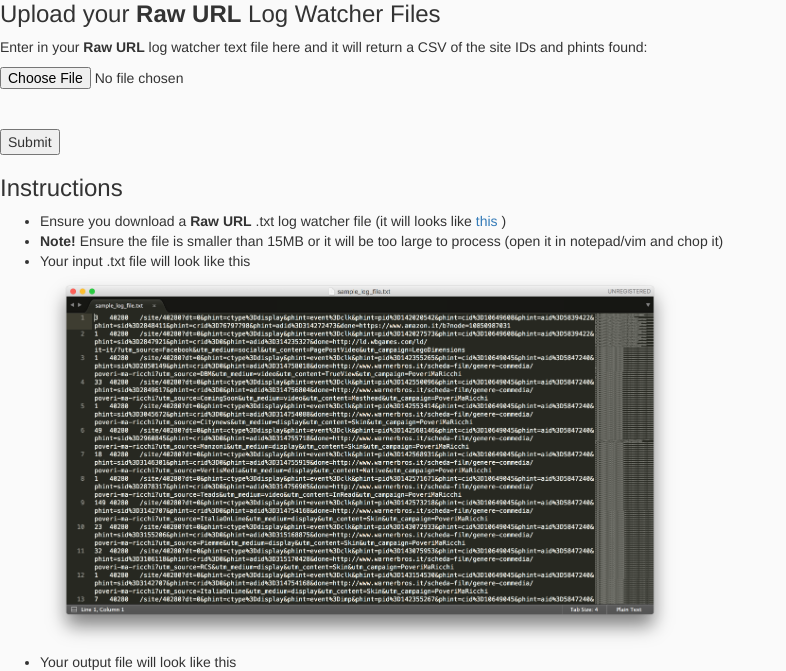
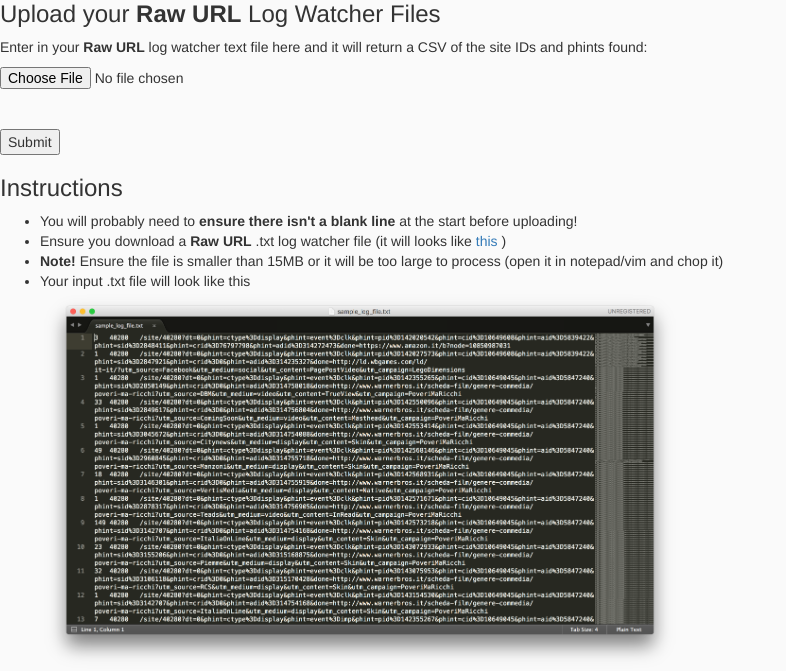
Before and after one commit to bluekaisec/bluekai_services_box, a Flask app: page /log_watcher_url_parser in a window 1280 px wide. Shown: the part 319-990 px from the top of the page, without its empty margins (0-786 px from the left). Run offline with Flask 2, Linux system fonts and the light colour scheme; some libraries are stand-ins or nearby versions.

Commit message:
Log Watcher Parser
Update

```diff
--- a/templates/log_watcher_url_parser.html
+++ b/templates/log_watcher_url_parser.html
@@ -67,6 +67,8 @@ height="0" width="0" style="display:none;visibility:hidden"></iframe></noscript>
 
           <ul>
 
+          <li> You will probably need to <strong> ensure there isn't a blank line </strong> at the start before uploading! </li>
+
           <li>Ensure you download a <strong>Raw URL</strong> .txt log watcher file (it will looks like <a download href="static/files/sample_log_file.txt">this</a> )</li>
 
           <li> <strong>Note!</strong> Ensure the file is smaller than 15MB or it will be too large to process (open it in notepad/vim and chop it) </li>
```
